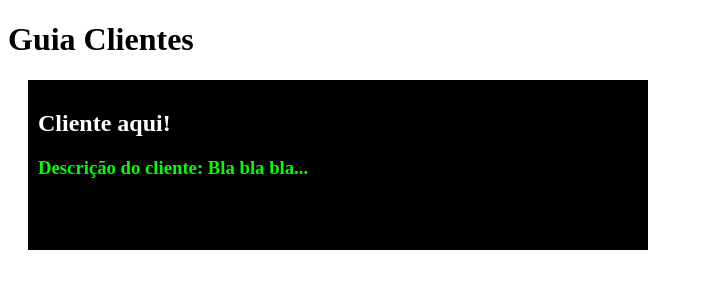
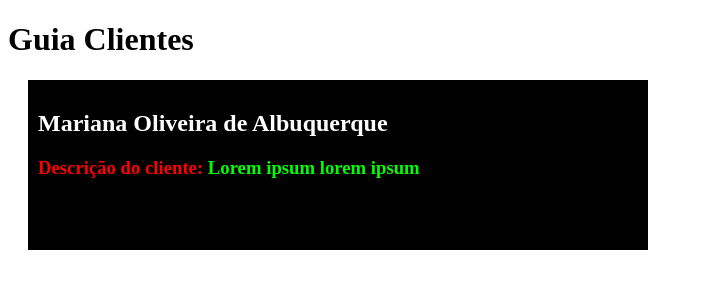
Before and after one commit to kleitonalbuquerque/intro-vue, a Vue app: page / in a window 1280 px wide. Shown: the top 300 px of the page, without its empty margins (0-702 px from the left). Built offline with nearby package versions, Linux system fonts and the light colour scheme.

Commit message:
Reatividade

```diff
--- a/src/components/Cliente.vue
+++ b/src/components/Cliente.vue
@@ -1,12 +1,24 @@
 <template>
   <div id="cliente">
-    <h2 class="cliente-nome">Cliente aqui!</h2>
-    <h3>Descrição do cliente: Bla bla bla...</h3>
+    <h2 class="cliente-nome">{{ nome }}</h2>
+    <h3>
+      <span style="color: red">Descrição do cliente:</span> {{ descricao }}
+    </h3>
   </div>
 </template>
 
 <script>
-export default {};
+export default {
+  data() {
+    return {
+      nome: "Mariana Oliveira de Albuquerque",
+      telefone: "",
+      email: "",
+      idade: 0,
+      descricao: "Lorem ipsum lorem ipsum",
+    };
+  },
+};
 </script>
 
 <style scoped>
```
